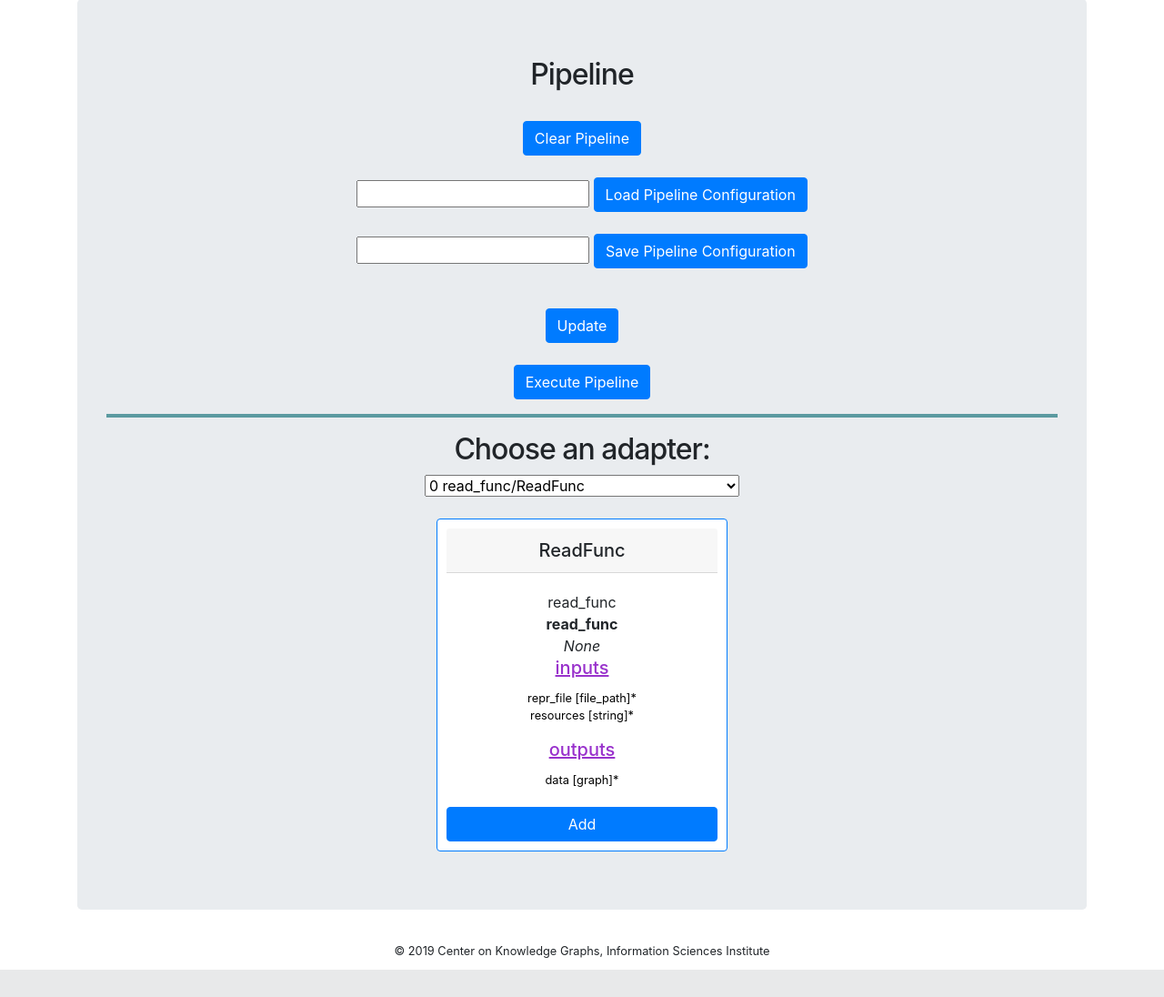
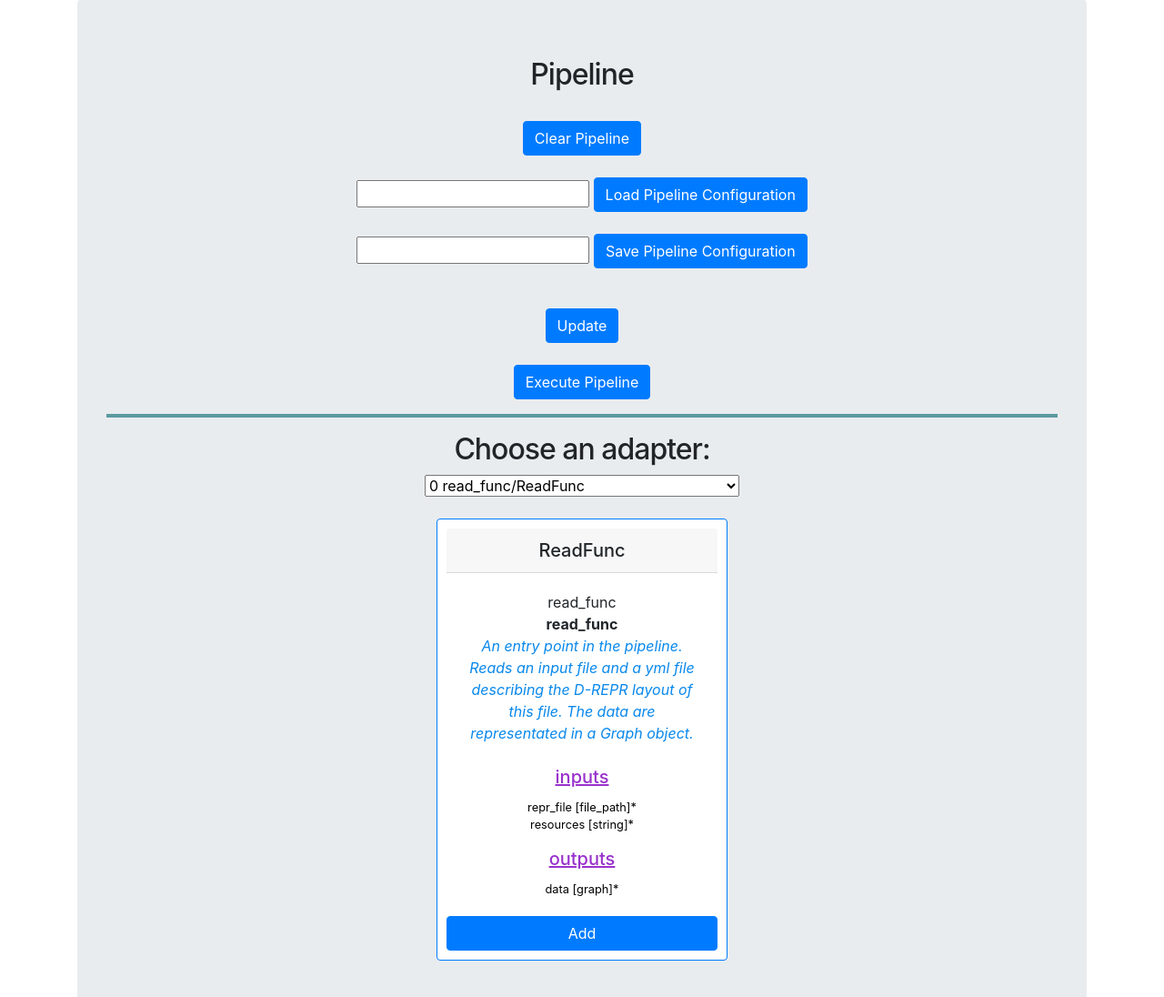
Before and after one commit to mintproject/MINT-Transformation, a Flask app: page /pipeline in a window 1280 px wide. Shown: the part 97-1193 px from the top of the page at 91% size. Before the commit the page ends 1163 px from the top, so only its background shows below. Run offline with Flask 3, Linux system fonts and the light colour scheme; some libraries are stand-ins or nearby versions; some web fonts are replaced.

Commit message:
add description to read_func module and change view color

```diff
--- a/funcs/read_func.py
+++ b/funcs/read_func.py
@@ -12,6 +12,10 @@ from dtran.ifunc import IFunc
 
 class ReadFunc(IFunc):
     id = "read_func"
+    description = ''' An entry point in the pipeline.
+    Reads an input file and a yml file describing the D-REPR layout of this file.
+    The data are representated in a Graph object.
+    '''
     inputs = {"repr_file": ArgType.FilePath, "resources": ArgType.String}
     outputs = {"data": ArgType.Graph(None)}
 
--- a/templates/macros.html
+++ b/templates/macros.html
@@ -17,7 +17,7 @@
       <div class="card-body">
       {{adp_instance.module_type}}</br>
         <b>{{adp_instance.identifier}}</b></br>
-        <i>{{adp_instance.description}}</i></br>
+        <i style="color:#0988EB">{{adp_instance.description}}</i></br></br>
         <!-- Inputs -->
         <h5 class="card-title" style="color:#9932CC"><u>inputs</u></h5>
         <p class="card-text" style="color:#000000">
```
